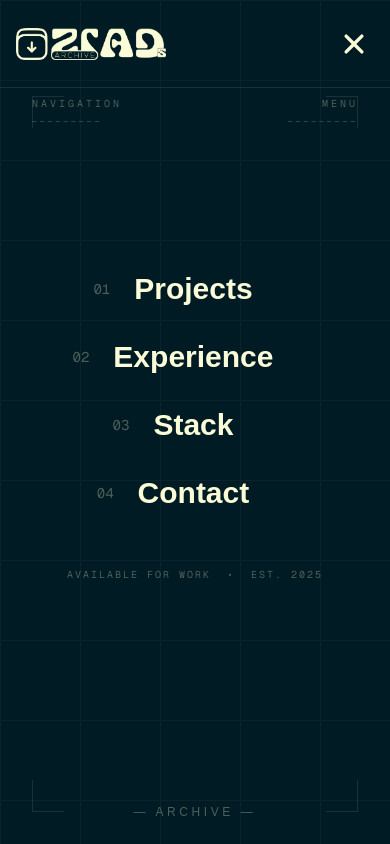
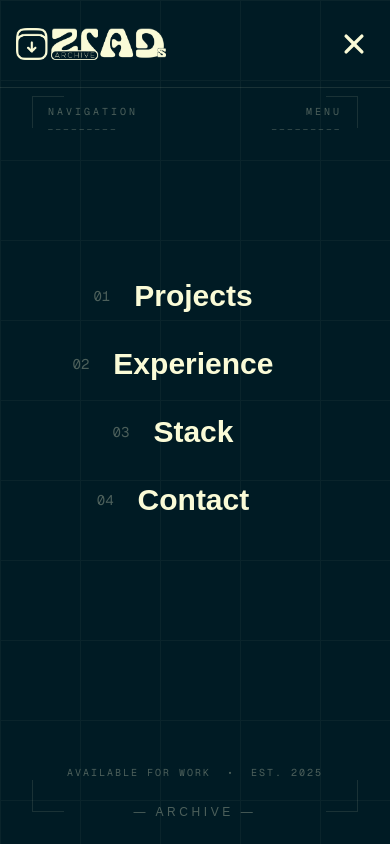
Before and after one commit to ziadayman00/ziad-s-archive, a Next.js app: page / in a window 390 px wide. Both pictures are taken after a click on the button "Open menu". Shown: the top 844 px of the page. Built offline with nearby package versions, Linux system fonts and the light colour scheme.

Commit message:
fix postion in hero section and enhancing the nav menu

```diff
--- a/components/HeroSection.tsx
+++ b/components/HeroSection.tsx
@@ -105,11 +105,11 @@ const HeroSection = () => {
       <div className="relative z-10 w-full max-w-[1600px] py-20 sm:py-24">
         <div className="space-y-6 sm:space-y-8 md:space-y-12">
           {/* Archive Label Above Title */}
-          <div
-            className={`transition-all duration-1000 delay-100 ${
-              isVisible ? "opacity-100 translate-y-0" : "opacity-0 translate-y-8"
-            }`}
-          >
+         <div
+  className={`transition-all duration-1000 delay-100 ${
+    isVisible ? "opacity-100 translate-y-0" : "opacity-0 translate-y-8"
+  } mt-16 sm:mt-0`}
+>
             <div className="flex items-center gap-2 sm:gap-3 mb-3 sm:mb-4 md:mb-6">
               <div className="w-6 sm:w-8 md:w-12 h-[1px] bg-[#fafbd7] opacity-40" />
               <span className="text-[#fafbd7] opacity-50 text-[9px] sm:text-[10px] md:text-xs tracking-[0.25em] sm:tracking-[0.3em] font-mono whitespace-nowrap">
--- a/components/Navbar.tsx
+++ b/components/Navbar.tsx
@@ -14,7 +14,9 @@ const Navbar = () => {
       setIsScrolled(window.scrollY > 20);
 
       // Calculate scroll progress
-      const windowHeight = document.documentElement.scrollHeight - document.documentElement.clientHeight;
+      const windowHeight =
+        document.documentElement.scrollHeight -
+        document.documentElement.clientHeight;
       const scrolled = (window.scrollY / windowHeight) * 100;
       setScrollProgress(scrolled);
     };
@@ -114,7 +116,7 @@ const Navbar = () => {
         </div>
 
         {/* Archive Header in Menu */}
-        <div className="absolute top-24 sm:top-28 left-8 right-8 flex items-center justify-between opacity-30 pointer-events-none">
+        <div className="absolute top-24 sm:top-28 left-1/2 -translate-x-1/2 w-[calc(100%-4rem)] max-w-[1200px] flex items-center justify-between opacity-30 pointer-events-none px-4 sm:px-0 pt-2 sm:pt-0">
           <div className="text-[#fafbd7] text-[10px] tracking-[0.3em] font-mono">
             <div>NAVIGATION</div>
             <div className="mt-1 text-[8px]">—————————</div>
@@ -162,20 +164,25 @@ const Navbar = () => {
                       stroke="currentColor"
                       viewBox="0 0 24 24"
                     >
-                      <path strokeLinecap="round" strokeLinejoin="round" strokeWidth={2} d="M9 5l7 7-7 7" />
+                      <path
+                        strokeLinecap="round"
+                        strokeLinejoin="round"
+                        strokeWidth={2}
+                        d="M9 5l7 7-7 7"
+                      />
                     </svg>
                   </a>
                 </li>
               ))}
             </ul>
 
-            {/* Menu Footer Info */}
-            <div className={`mt-12 sm:mt-16 flex flex-wrap items-center justify-center gap-4 sm:gap-6 text-[#fafbd7] opacity-30 text-[10px] tracking-[0.2em] font-mono transition-all duration-700 delay-500 ${
-              isMenuOpen ? "opacity-30 translate-y-0" : "opacity-0 translate-y-4"
-            }`}>
-              <span>AVAILABLE FOR WORK</span>
-              <span>•</span>
-              <span>EST. 2025</span>
+            {/* Menu Footer Info - This is now empty or removed as its content moved to absolute positioning */}
+            <div
+              className={`mt-12 sm:mt-16 flex flex-wrap items-center justify-center gap-4 sm:gap-6 text-[#fafbd7] opacity-30 text-[10px] tracking-[0.2em] font-mono transition-all duration-700 delay-500 ${
+                isMenuOpen ? "opacity-0" : "opacity-0"
+              }`}
+            >
+              {/* Removed original content */}
             </div>
           </div>
         </div>
@@ -198,6 +205,17 @@ const Navbar = () => {
               />
             ))}
           </div>
+        </div>
+
+        {/* NEW: Available for Work & EST. 2025 (Combined) - Placed just above Archive Footer */}
+        <div
+          className={`absolute bottom-16 sm:bottom-20 left-1/2 -translate-x-1/2 flex items-center justify-center gap-4 sm:gap-6 text-[#fafbd7] opacity-30 text-[10px] tracking-[0.2em] font-mono transition-all duration-700 delay-500 whitespace-nowrap ${
+            isMenuOpen ? "opacity-30 translate-y-0" : "opacity-0 translate-y-4"
+          }`}
+        >
+          <span>AVAILABLE FOR WORK</span>
+          <span>•</span>
+          <span>EST. 2025</span>
         </div>
 
         {/* Archive Footer */}
```
